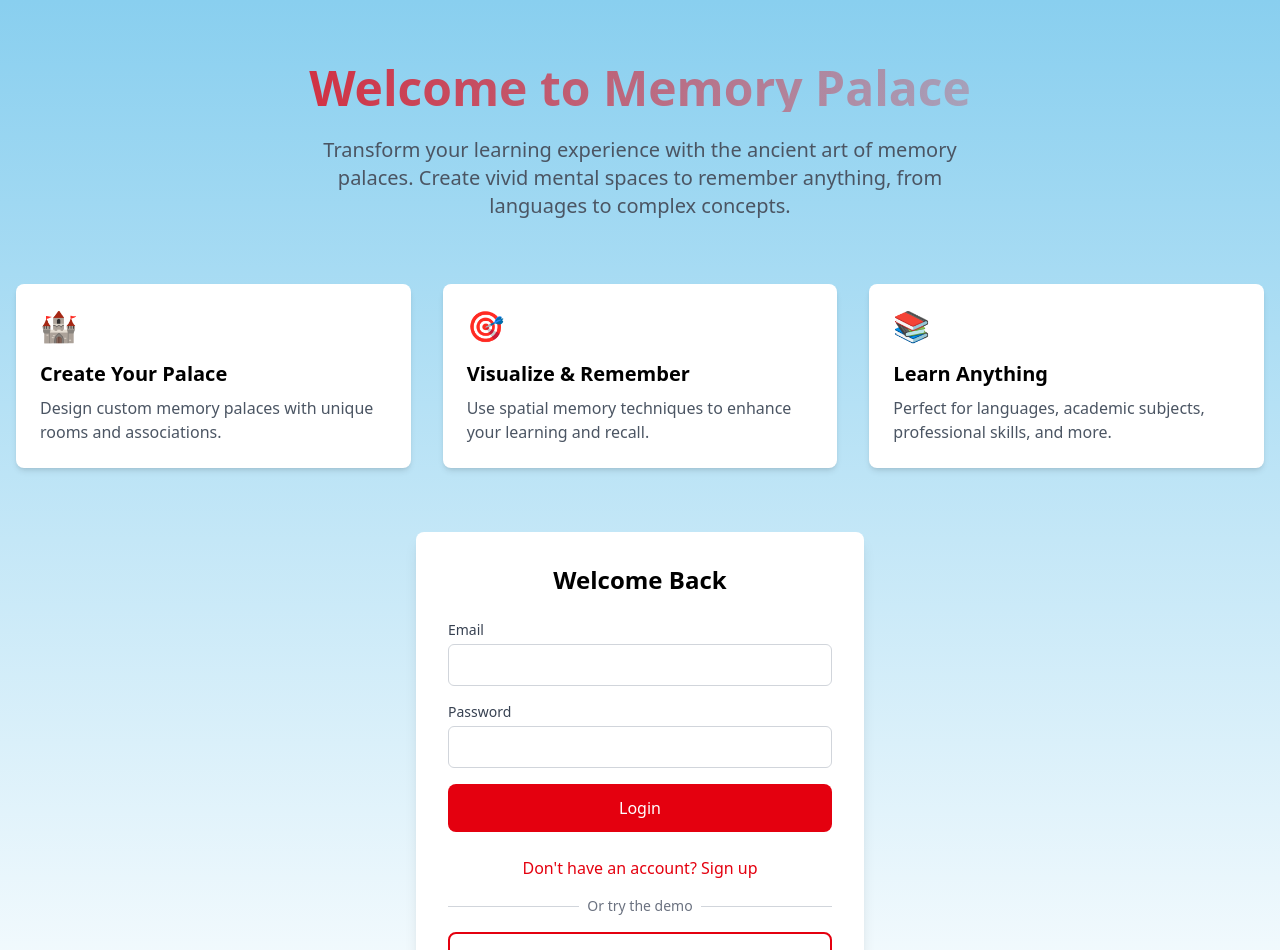
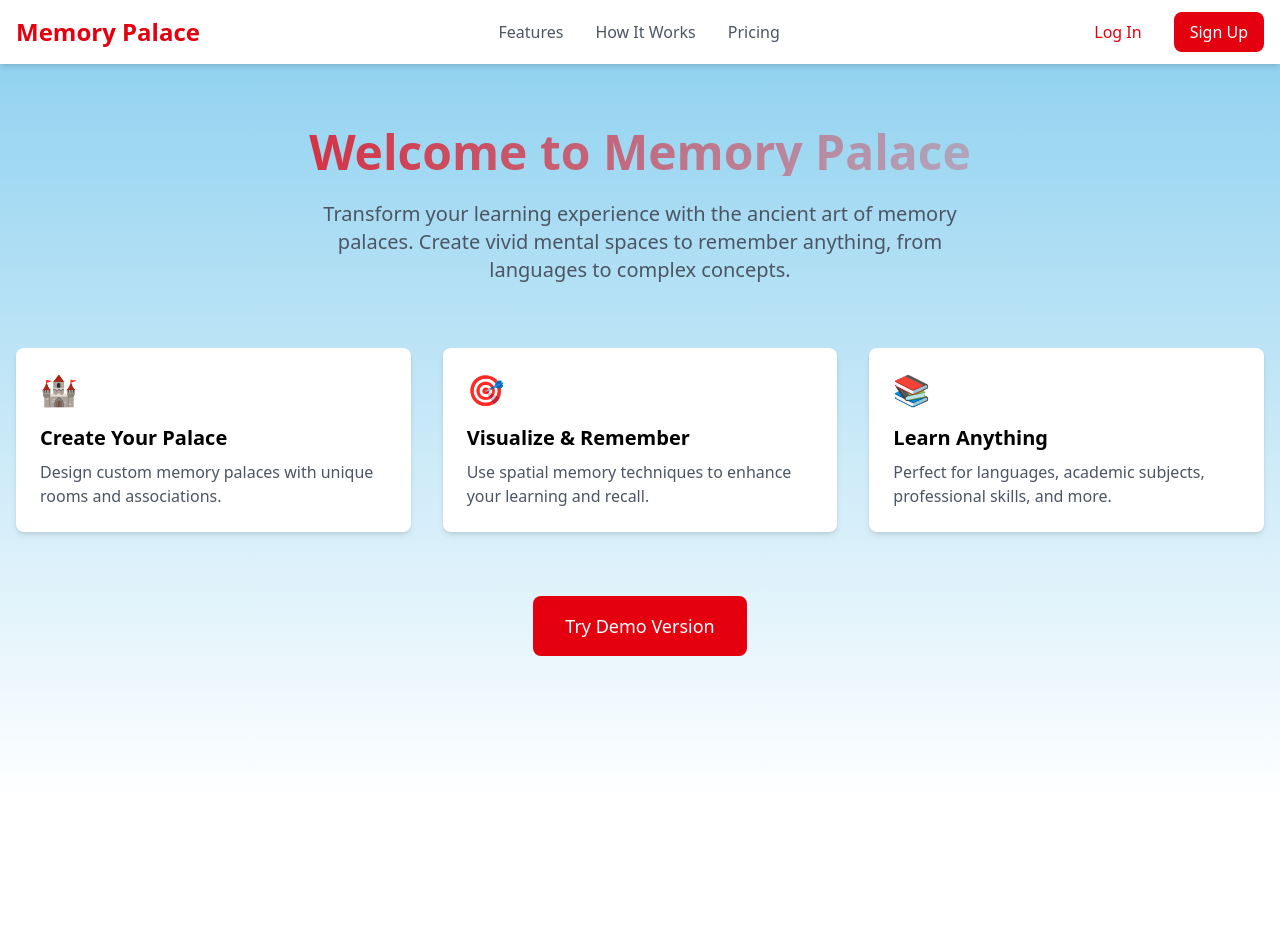
Before and after one commit to aaronipollock/memory-palace, a React (Create React App) app in the folder client/: page / in a window 1280 px wide. Shown: the top 950 px of the page. After the commit the page ends 800 px from the top, so only its background shows below. Built offline with nearby package versions, Linux system fonts and the light colour scheme.

Commit message:
home page nav bar

```diff
--- /dev/null
+++ b/client/src/components/AuthModal.js
@@ -0,0 +1,107 @@
+import React, { useState } from 'react';
+
+const AuthModal = ({ isOpen, onClose, mode, onSubmit, error, isLoading }) => {
+    const [formData, setFormData] = useState({
+        email: '',
+        password: '',
+        confirmPassword: ''
+    });
+
+    const handleInputChange = (e) => {
+        const { name, value } = e.target;
+        setFormData(prev => ({
+            ...prev,
+            [name]: value
+        }));
+    };
+
+    const handleSubmit = (e) => {
+        e.preventDefault();
+        onSubmit(formData);
+    };
+
+    if (!isOpen) return null;
+
+    return (
+        <div className="fixed inset-0 bg-black bg-opacity-50 flex items-center justify-center z-50">
+            <div className="bg-white rounded-lg p-8 max-w-md w-full mx-4">
+                <div className="flex justify-between items-center mb-6">
+                    <h2 className="text-2xl font-semibold">
+                        {mode === 'login' ? 'Welcome Back' : 'Start Your Journey'}
+                    </h2>
+                    <button
+                        onClick={onClose}
+                        className="text-gray-500 hover:text-gray-700"
+                    >
+                        ×
+                    </button>
+                </div>
+
+                {error && (
+                    <div className="bg-red-100 border border-red-400 text-red-700 px-4 py-3 rounded mb-4">
+                        {error}
+                    </div>
+                )}
+
+                <form onSubmit={handleSubmit} className="space-y-4">
+                    <div>
+                        <label htmlFor="email" className="block text-sm font-medium text-gray-700 mb-1">
+                            Email
+                        </label>
+                        <input
+                            type="email"
+                            id="email"
+                            name="email"
+                            value={formData.email}
+                            onChange={handleInputChange}
+                            className="w-full px-4 py-2 border border-gray-300 rounded-md focus:outline-none focus:ring-2 focus:ring-primary focus:border-transparent"
+                            required
+                        />
+                    </div>
+
+                    <div>
+                        <label htmlFor="password" className="block text-sm font-medium text-gray-700 mb-1">
+                            Password
+                        </label>
+                        <input
+                            type="password"
+                            id="password"
+                            name="password"
+                            value={formData.password}
+                            onChange={handleInputChange}
+                            className="w-full px-4 py-2 border border-gray-300 rounded-md focus:outline-none focus:ring-2 focus:ring-primary focus:border-transparent"
+                            required
+                        />
+                    </div>
+
+                    {mode === 'signup' && (
+                        <div>
+                            <label htmlFor="confirmPassword" className="block text-sm font-medium text-gray-700 mb-1">
+                                Confirm Password
+                            </label>
+                            <input
+                                type="password"
+                                id="confirmPassword"
+                                name="confirmPassword"
+                                value={formData.confirmPassword}
+                                onChange={handleInputChange}
+                                className="w-full px-4 py-2 border border-gray-300 rounded-md focus:outline-none focus:ring-2 focus:ring-primary focus:border-transparent"
+                                required
+                            />
+                        </div>
+                    )}
+
+                    <button
+                        type="submit"
+                        disabled={isLoading}
+                        className="w-full px-6 py-3 bg-primary text-white rounded-lg hover:bg-primary-dark transition-colors duration-300 disabled:opacity-50 font-medium"
+                    >
+                        {isLoading ? 'Processing...' : (mode === 'login' ? 'Login' : 'Sign Up')}
+                    </button>
+                </form>
+            </div>
+        </div>
+    );
+};
+
+export default AuthModal;
--- a/client/src/components/HomePage.js
+++ b/client/src/components/HomePage.js
@@ -1,26 +1,16 @@
 import React, { useState } from 'react';
 import { useNavigate } from 'react-router-dom';
+import NavBar from './NavBar';
+import AuthModal from './AuthModal';
 
 const API_URL = 'http://localhost:5000'; // Add API URL
 
 const HomePage = () => {
     const navigate = useNavigate();
-    const [isLogin, setIsLogin] = useState(true);
-    const [formData, setFormData] = useState({
-        email: '',
-        password: '',
-        confirmPassword: ''
-    });
+    const [authModalOpen, setAuthModalOpen] = useState(false);
+    const [authMode, setAuthMode] = useState('login');
     const [error, setError] = useState('');
     const [isLoading, setIsLoading] = useState(false);
-
-    const handleInputChange = (e) => {
-        const { name, value } = e.target;
-        setFormData(prev => ({
-            ...prev,
-            [name]: value
-        }));
-    };
 
     const handleDemoLogin = async () => {
         setIsLoading(true);
@@ -51,8 +41,7 @@
         }
     };
 
-    const handleSubmit = async (e) => {
-        e.preventDefault();
+    const handleAuthSubmit = async (formData) => {
         setError('');
         setIsLoading(true);
 
@@ -63,14 +52,14 @@
             return;
         }
 
-        if (!isLogin && formData.password !== formData.confirmPassword) {
+        if (authMode === 'signup' && formData.password !== formData.confirmPassword) {
             setError('Passwords do not match');
             setIsLoading(false);
             return;
         }
 
         try {
-            const endpoint = isLogin ? '/api/auth/login' : '/api/auth/signup';
+            const endpoint = authMode === 'login' ? '/api/auth/login' : '/api/auth/signup';
             const response = await fetch(`${API_URL}${endpoint}`, {
                 method: 'POST',
                 headers: {
@@ -96,18 +85,23 @@
         }
     };
 
-    const toggleAuthMode = () => {
-        setIsLogin(!isLogin);
-        setError('');
-        setFormData({
-            email: '',
-            password: '',
-            confirmPassword: ''
-        });
+    const handleLoginClick = () => {
+        setAuthMode('login');
+        setAuthModalOpen(true);
+    };
+
+    const handleSignUpClick = () => {
+        setAuthMode('signup');
+        setAuthModalOpen(true);
     };
 
     return (
         <div className="min-h-screen bg-gradient-to-b from-background to-background-light">
+            <NavBar
+                onLoginClick={handleLoginClick}
+                onSignUpClick={handleSignUpClick}
+            />
+
             {/* Hero Section */}
             <div className="container mx-auto px-4 py-16">
                 <div className="text-center mb-16">
@@ -139,104 +133,27 @@
                     </div>
                 </div>
 
-                {/* Auth Section */}
-                <div className="max-w-md mx-auto">
-                    <div className="bg-white p-8 rounded-lg shadow-lg">
-                        <h2 className="text-2xl font-semibold mb-6 text-center">
-                            {isLogin ? 'Welcome Back' : 'Start Your Journey'}
-                        </h2>
-
-                        {error && (
-                            <div className="bg-red-100 border border-red-400 text-red-700 px-4 py-3 rounded mb-4">
-                                {error}
-                            </div>
-                        )}
-
-                        <form onSubmit={handleSubmit} className="space-y-4">
-                            <div>
-                                <label htmlFor="email" className="block text-sm font-medium text-gray-700 mb-1">
-                                    Email
-                                </label>
-                                <input
-                                    type="email"
-                                    id="email"
-                                    name="email"
-                                    value={formData.email}
-                                    onChange={handleInputChange}
-                                    className="w-full px-4 py-2 border border-gray-300 rounded-md focus:outline-none focus:ring-2 focus:ring-primary focus:border-transparent"
-                                    required
-                                />
-                            </div>
-
-                            <div>
-                                <label htmlFor="password" className="block text-sm font-medium text-gray-700 mb-1">
-                                    Password
-                                </label>
-                                <input
-                                    type="password"
-                                    id="password"
-                                    name="password"
-                                    value={formData.password}
-                                    onChange={handleInputChange}
-                                    className="w-full px-4 py-2 border border-gray-300 rounded-md focus:outline-none focus:ring-2 focus:ring-primary focus:border-transparent"
-                                    required
-                                />
-                            </div>
-
-                            {!isLogin && (
-                                <div>
-                                    <label htmlFor="confirmPassword" className="block text-sm font-medium text-gray-700 mb-1">
-                                        Confirm Password
-                                    </label>
-                                    <input
-                                        type="password"
-                                        id="confirmPassword"
-                                        name="confirmPassword"
-                                        value={formData.confirmPassword}
-                                        onChange={handleInputChange}
-                                        className="w-full px-4 py-2 border border-gray-300 rounded-md focus:outline-none focus:ring-2 focus:ring-primary focus:border-transparent"
-                                        required
-                                    />
-                                </div>
-                            )}
-
-                            <button
-                                type="submit"
-                                disabled={isLoading}
-                                className="w-full px-6 py-3 bg-primary text-white rounded-lg hover:bg-primary-dark transition-colors duration-300 disabled:opacity-50 font-medium"
-                            >
-                                {isLoading ? 'Processing...' : (isLogin ? 'Login' : 'Sign Up')}
-                            </button>
-                        </form>
-
-                        <div className="mt-6 text-center space-y-4">
-                            <button
-                                onClick={toggleAuthMode}
-                                className="text-primary hover:text-primary-dark font-medium"
-                            >
-                                {isLogin ? "Don't have an account? Sign up" : 'Already have an account? Login'}
-                            </button>
-
-                            <div className="relative">
-                                <div className="absolute inset-0 flex items-center">
-                                    <div className="w-full border-t border-gray-300"></div>
-                                </div>
-                                <div className="relative flex justify-center text-sm">
-                                    <span className="px-2 bg-white text-gray-500">Or try the demo</span>
-                                </div>
-                            </div>
-
+                {/* Demo Button */}
+                <div className="text-center">
                     <button
                         onClick={handleDemoLogin}
                         disabled={isLoading}
-                                className="w-full px-6 py-3 border-2 border-primary text-primary rounded-lg hover:bg-primary hover:text-white transition-colors duration-300 disabled:opacity-50 font-medium"
+                        className="px-8 py-4 bg-primary text-white rounded-lg hover:bg-primary-dark transition-colors duration-300 disabled:opacity-50 font-medium text-lg"
                     >
                         Try Demo Version
                     </button>
                 </div>
             </div>
-                </div>
-            </div>
+
+            {/* Auth Modal */}
+            <AuthModal
+                isOpen={authModalOpen}
+                onClose={() => setAuthModalOpen(false)}
+                mode={authMode}
+                onSubmit={handleAuthSubmit}
+                error={error}
+                isLoading={isLoading}
+            />
         </div>
     );
 };
--- a/client/src/components/NavBar.js
+++ b/client/src/components/NavBar.js
@@ -1,39 +1,43 @@
 import React from 'react';
-import { useNavigate, Link } from 'react-router-dom';
+import { useNavigate } from 'react-router-dom';
 
-const NavBar = () => {
+const NavBar = ({ onLoginClick, onSignUpClick }) => {
     const navigate = useNavigate();
 
-    const handleLogout = () => {
-        // Clear any stored data
-        localStorage.removeItem('token');
-        localStorage.removeItem('associations');
-        localStorage.removeItem('roomType');
-        localStorage.removeItem('acceptedImages');
+    return (
+        <nav className="bg-white shadow-md">
+            <div className="container mx-auto px-4">
+                <div className="flex justify-between items-center h-16">
+                    {/* Logo and Brand */}
+                    <div className="flex items-center">
+                        <span
+                            className="text-2xl font-bold text-primary cursor-pointer"
+                            onClick={() => navigate('/')}
+                        >
+                            Memory Palace
+                        </span>
+                    </div>
 
-        // Navigate to home page
-        navigate('/');
-    };
+                    {/* Navigation Links */}
+                    <div className="hidden md:flex items-center space-x-8">
+                        <a href="#features" className="text-gray-600 hover:text-primary">Features</a>
+                        <a href="#how-it-works" className="text-gray-600 hover:text-primary">How It Works</a>
+                        <a href="#pricing" className="text-gray-600 hover:text-primary">Pricing</a>
+                    </div>
 
-    return (
-        <nav className="bg-primary shadow-md">
-            <div className="max-w-7xl mx-auto px-4 sm:px-6 lg:px-8">
-                <div className="flex justify-between h-16">
-                    <div className="flex items-center">
-                        <Link to="/demo" className="text-white text-xl font-bold">Memory Palace</Link>
-                    </div>
+                    {/* Auth Buttons */}
                     <div className="flex items-center space-x-4">
-                        <Link
-                            to="/saved-rooms"
-                            className="text-white hover:text-gray-200 px-3 py-2 rounded-md text-sm font-medium transition-colors duration-200"
+                        <button
+                            onClick={onLoginClick}
+                            className="px-4 py-2 text-primary hover:text-primary-dark font-medium"
                         >
-                            Saved Rooms
-                        </Link>
+                            Log In
+                        </button>
                         <button
-                            onClick={handleLogout}
-                            className="text-white hover:text-gray-200 px-3 py-2 rounded-md text-sm font-medium transition-colors duration-200"
+                            onClick={onSignUpClick}
+                            className="px-4 py-2 bg-primary text-white rounded-lg hover:bg-primary-dark transition-colors duration-300"
                         >
-                            Logout
+                            Sign Up
                         </button>
                     </div>
                 </div>
```
Lines whose indentation alone changed are shown as unchanged.
